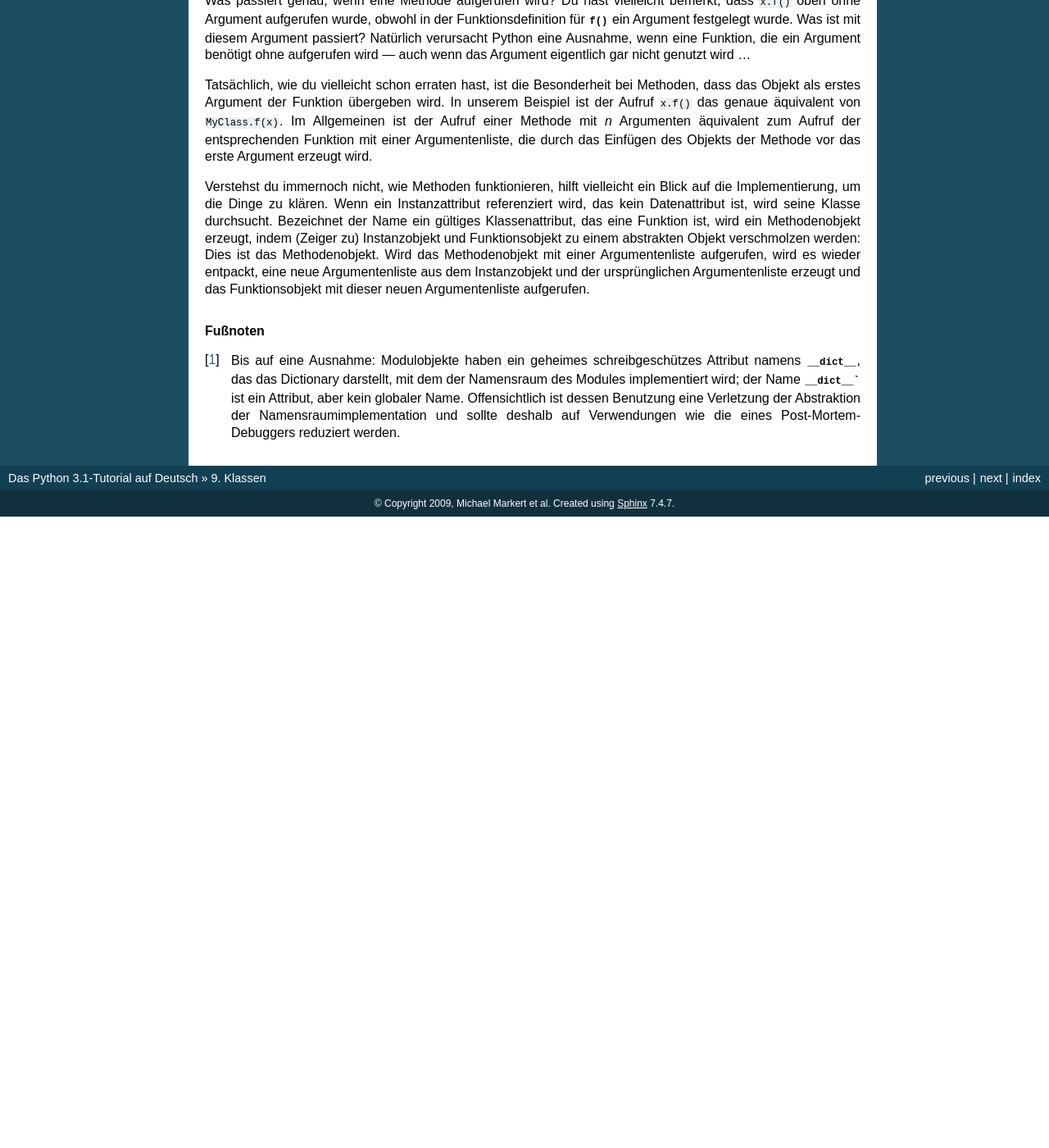
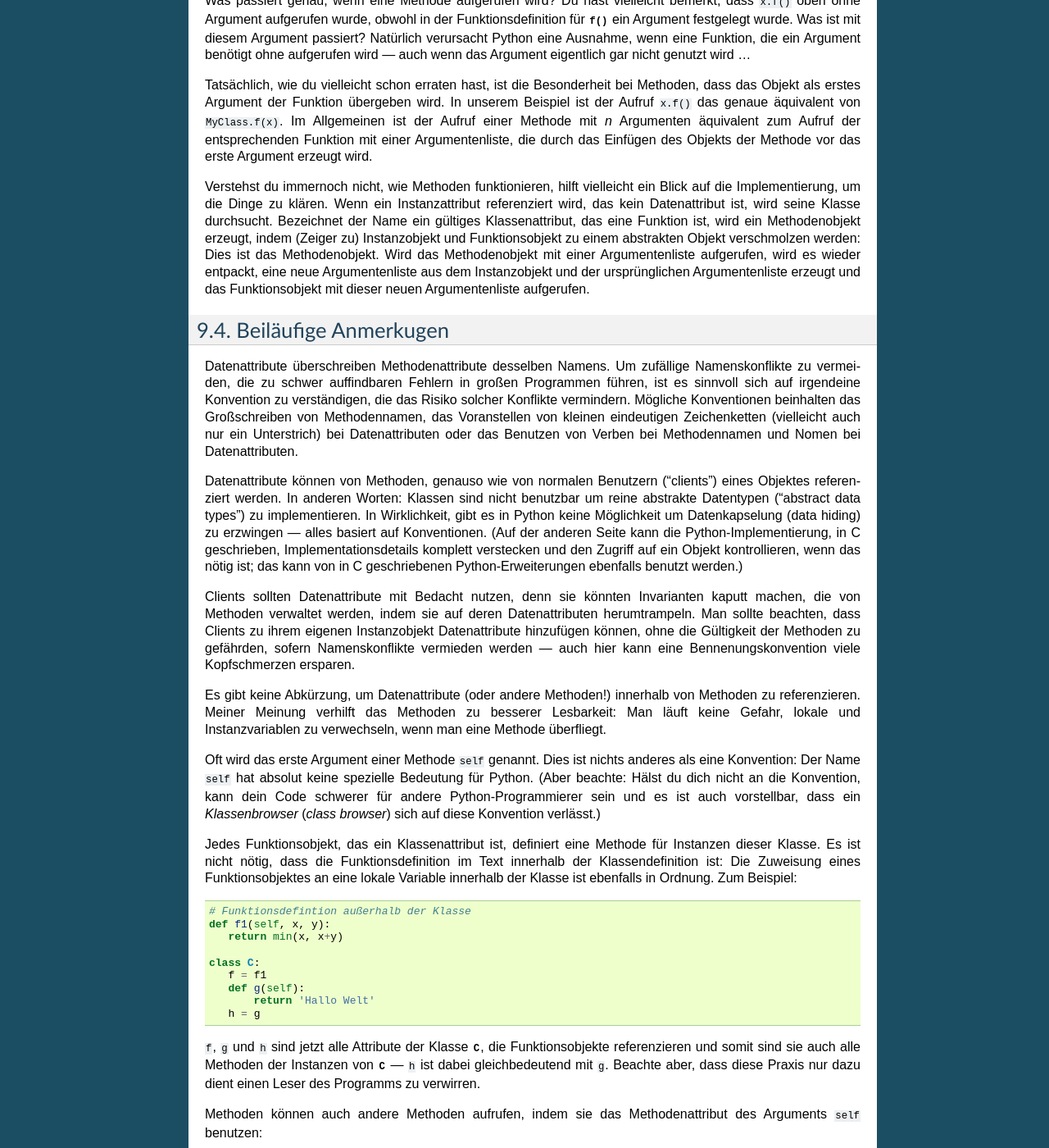
Before and after one commit to cofi/py-tutorial-de, a Sphinx documentation site: the page built from source/classes.rst, in a window 1280 px wide and 1400 px high, scrolled down 5904 px. Shown: the whole window at 82% size. Built offline with Sphinx 7.4.7, drawn with Linux system fonts in a browser that asks for light colours; before the commit the page ends 6534 px from its top, so only the background shows below that; some of the changed text lies outside the part shown.

Commit message:
Translated section 9.4 (Issue #58)

```diff
--- a/dictionary.txt
+++ b/dictionary.txt
@@ -5,3 +5,4 @@ statement : Anweisung
 assignment : Zuweisung
 mutable : veränderbar
 immutable : unveränderbar
+instance : Instanz
--- a/source/classes.rst
+++ b/source/classes.rst
@@ -207,7 +207,10 @@ Die Ausgabe des Beispielcodes ist::
    Nach der global Zuweisung: nonlocal spam
    Im globalen Gültigkeitsbereich: global spam
 
-Beachte, dass die *lokale* Zuweisung (was der Standard ist) die Bindung von *spam* in *scope_test* nicht verändert hat. Die :keyword:`nonlocal` Zuweisung die Bindung von *spam* in *scope_test* und die :keyword:`global` Zuweisung die Bindung auf Modulebene verändert hat.
+Beachte, dass die *lokale* Zuweisung (was der Standard ist) die Bindung von
+*spam* in *scope_test* nicht verändert hat. Die :keyword:`nonlocal` Zuweisung
+die Bindung von *spam* in *scope_test* und die :keyword:`global` Zuweisung die
+Bindung auf Modulebene verändert hat.
 
 Man kann außerdem sehen, dass es keine vorherige Bindung von *spam* vor der
 :keyword:`global` Zuweisung gab.
@@ -271,7 +274,8 @@ und Instanziierung.
 
 *Attributreferenzierungen* benutzen die normale Syntax, die für alle
 Attributreferenzen in Python benutzt werden: ``obj.name``. Gültige Attribute
-sind alle Namen, die bei der Erzeugung des Klassenobjektes im Namensraum der Klasse waren. Wenn die Klassendefinition also so aussah::
+sind alle Namen, die bei der Erzeugung des Klassenobjektes im Namensraum der
+Klasse waren. Wenn die Klassendefinition also so aussah::
 
    class MyClass:
        """A simple example class"""
@@ -413,9 +417,100 @@ Argumentenliste erzeugt und das Funktionsobjekt mit dieser neuen Argumentenliste
 aufgerufen.
 
 
+.. _tut-remarks:
+
+Beiläufige Anmerkugen
+=====================
+
+Datenattribute überschreiben Methodenattribute desselben Namens. Um zufällige
+Namenskonflikte zu vermeiden, die zu schwer auffindbaren Fehlern in großen
+Programmen führen, ist es sinnvoll sich auf irgendeine Konvention zu
+verständigen, die das Risiko solcher Konflikte vermindern. Mögliche Konventionen
+beinhalten das Großschreiben von Methodennamen, das Voranstellen von kleinen
+eindeutigen Zeichenketten (vielleicht auch nur ein Unterstrich) bei
+Datenattributen oder das Benutzen von Verben bei Methodennamen und Nomen bei
+Datenattributen.
+
+Datenattribute können von Methoden, genauso wie von normalen Benutzern
+("clients") eines Objektes referenziert werden. In anderen Worten: Klassen sind
+nicht benutzbar um reine abstrakte Datentypen ("abstract data types") zu
+implementieren. In Wirklichkeit, gibt es in Python keine Möglichkeit um
+Datenkapselung (data hiding) zu erzwingen --- alles basiert auf Konventionen.
+(Auf der anderen Seite kann die Python-Implementierung, in C geschrieben,
+Implementationsdetails komplett verstecken und den Zugriff auf ein Objekt
+kontrollieren, wenn das nötig ist; das kann von in C geschriebenen
+Python-Erweiterungen ebenfalls benutzt werden.)
+
+Clients sollten Datenattribute mit Bedacht nutzen, denn sie könnten Invarianten
+kaputt machen, die von Methoden verwaltet werden, indem sie auf deren
+Datenattributen herumtrampeln. Man sollte beachten, dass Clients zu ihrem
+eigenen Instanzobjekt Datenattribute hinzufügen können, ohne die Gültigkeit der
+Methoden zu gefährden, sofern Namenskonflikte vermieden werden --- auch hier
+kann eine Bennenungskonvention viele Kopfschmerzen ersparen.
+
+Es gibt keine Abkürzung, um Datenattribute (oder andere Methoden!) innerhalb von
+Methoden zu referenzieren. Meiner Meinung verhilft das Methoden zu besserer
+Lesbarkeit: Man läuft keine Gefahr, lokale und Instanzvariablen zu verwechseln,
+wenn man eine Methode überfliegt.
+
+Oft wird das erste Argument einer Methode ``self`` genannt. Dies ist nichts
+anderes als eine Konvention: Der Name ``self`` hat absolut keine spezielle
+Bedeutung für Python. (Aber beachte: Hälst du dich nicht an die Konvention, kann
+dein Code schwerer für andere Python-Programmierer sein und es ist auch
+vorstellbar, dass ein *Klassenbrowser* (*class browser*) sich auf diese
+Konvention verlässt.)
+
+Jedes Funktionsobjekt, das ein Klassenattribut ist, definiert eine Methode für
+Instanzen dieser Klasse. Es ist nicht nötig, dass die Funktionsdefinition im
+Text innerhalb der Klassendefinition ist: Die Zuweisung eines Funktionsobjektes
+an eine lokale Variable innerhalb der Klasse ist ebenfalls in Ordnung. Zum
+Beispiel::
+
+    # Funktionsdefintion außerhalb der Klasse
+    def f1(self, x, y):
+       return min(x, x+y)
+
+    class C:
+       f = f1
+       def g(self):
+           return 'Hallo Welt'
+       h = g
+
+``f``, ``g`` und ``h`` sind jetzt alle Attribute der Klasse :class:`C`, die
+Funktionsobjekte referenzieren und somit sind sie auch alle Methoden der
+Instanzen von :class:`C` --- ``h`` ist dabei gleichbedeutend mit ``g``. Beachte
+aber, dass diese Praxis nur dazu dient einen Leser des Programms zu verwirren.
+
+Methoden können auch andere Methoden aufrufen, indem sie das Methodenattribut
+des Arguments ``self`` benutzen::
+
+    class Bag:
+       def __init__(self):
+           self.data = []
+       def add(self, x):
+           self.data.append(x)
+       def addtwice(self, x):
+           self.add(x)
+           self.add(x)
+
+Methoden können globale Namen genauso wie normale Funktionen referenzieren. Der
+globale Gültigkeitsbereich der Methode ist das Modul, das die Klassendefinition
+enthält. (Die Klasse selbst wird nie als globaler Gültigkeitsbereich benutzt!)
+Während man selten einen guten Grund dafür hat globale Daten zu benutzen, gibt
+es viele berechtigte Verwendungen des globalen Gültigkeitsbereichs: Zum einen
+können Funktionen und Module, die in den globalen Gültigkeitsbereich importiert
+werden, genauso wie Funktionen und Klassen die darin definiert werden, von der
+Methode benutzt werden. Normalerweise ist die Klasse, die die Methode enthält,
+selbst in diesem globalen Gültigkeitsbereich definiert und im nächsten Abschnitt
+werden wir ein paar gute Gründe entdecken, warum eine Methode die eigene Klasse
+referenzieren wollte.
+
+Jeder Wert ist ein Objekt und hat deshalb eine *Klasse* (auch *type* genannt).
+Es wird als ``Objekt.__class__`` abgelegt.
+
 .. rubric:: Fußnoten
 
-.. [#] Bis auf eine Ausnahme: Modulobjekte haben ein geheimes schreibgeschützes
+.. [#] Bis auf eine Ausnahme: Modulobjekte haben ein geheimes, schreibgeschützes
    Attribut namens :attr:`__dict__`, das das Dictionary darstellt, mit dem der
    Namensraum des Modules implementiert wird; der Name :attr:`__dict__`` ist ein
    Attribut, aber kein globaler Name. Offensichtlich ist dessen Benutzung eine
```
